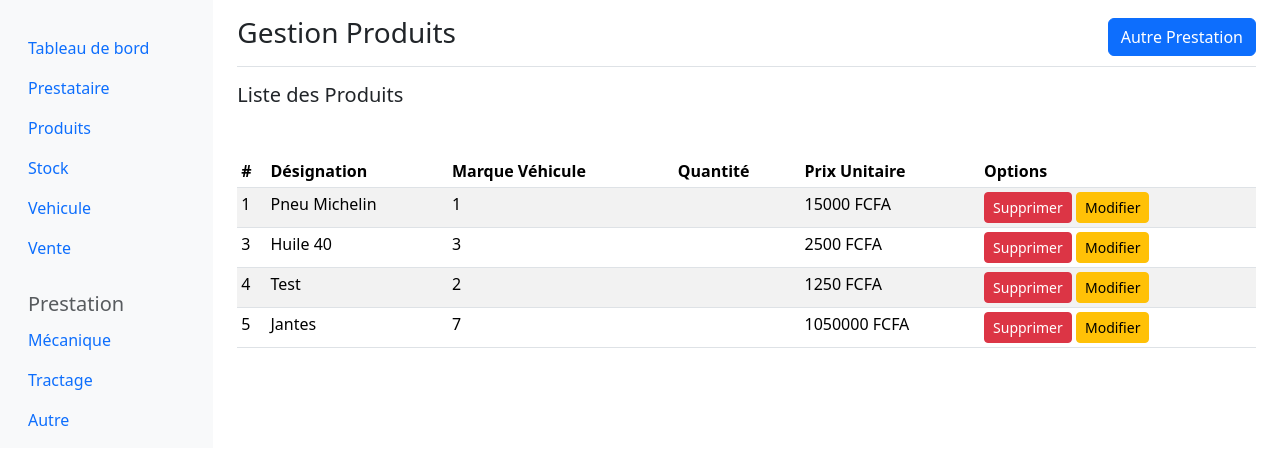
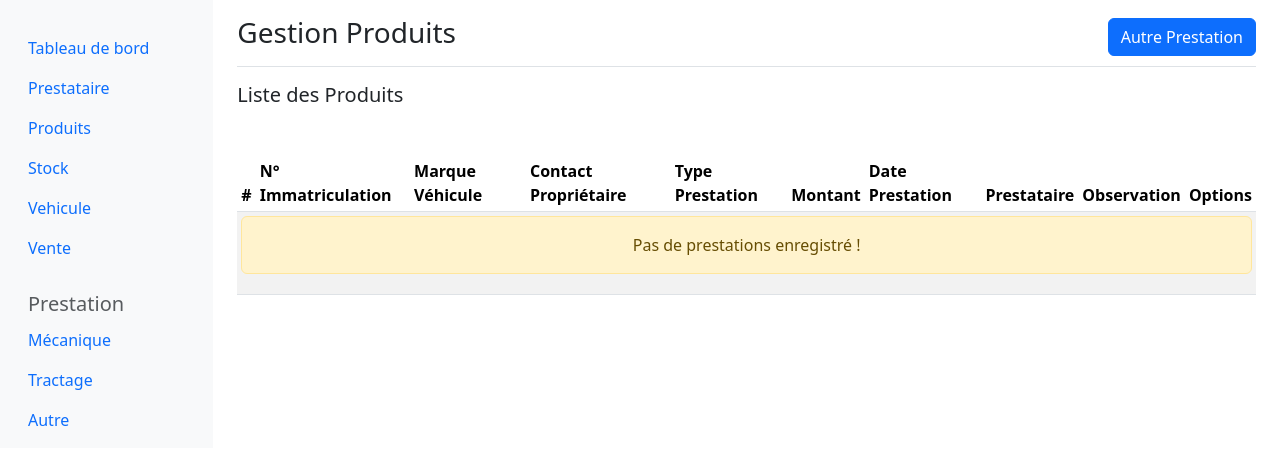
Before and after one commit to NewEldesy/Gestion_, a PHP site: page /prestationA.php in a window 1280 px wide. Shown: the part 56-521 px from the top of the page. Run offline with PHP 8.4, Linux system fonts and the light colour scheme; data comes from the database, SQL or seed files in the repository; both versions use the stored data as it was after the commit; data that the repository does not hold is empty.

Commit message:
03/11/2024 Autre Prestation

```diff
--- a/model.php
+++ b/model.php
@@ -91,6 +91,22 @@ function addPT($data) {
     $stmt->bindValue(':prestataire', $data['prestataire'], PDO::PARAM_STR); $stmt->bindValue(':observation', $data['observation'], PDO::PARAM_STR);
     $stmt->execute();
 }
+function addPA($data) {
+    if (!is_array($data) || !isset($data['num_immatriculation']) || !isset($data['vehicule']) || !isset($data['montant']) || !isset($data['contact_proprietaire']) || !isset($data['date_entree'])
+        || !isset($data['type_prestation']) || !isset($data['prestataire']) || !isset($data['observation'])) {
+        throw new InvalidArgumentException("Invalid data provided for addPrestionT.");
+    }
+
+    $database = dbConnect();
+    $query = "INSERT INTO AutreP (num_immatriculation, vehicule, contact_proprietaire, type_prestation, montant, date_entree, prestataire, observation)
+        VALUES (:num_immatriculation, :vehicule, :contact_proprietaire, :type_prestation, :montant, :date_entree, :prestataire, :observation)";
+    $stmt = $database->prepare($query);
+    $stmt->bindValue(':num_immatriculation', $data['num_immatriculation'], PDO::PARAM_STR); $stmt->bindValue(':vehicule', $data['vehicule'], PDO::PARAM_STR);
+    $stmt->bindValue(':montant', $data['montant'], PDO::PARAM_STR); $stmt->bindValue(':contact_proprietaire', $data['contact_proprietaire'], PDO::PARAM_STR);
+    $stmt->bindValue(':date_entree', $data['date_entree'], PDO::PARAM_STR); $stmt->bindValue(':type_prestation', $data['type_prestation'], PDO::PARAM_STR);
+    $stmt->bindValue(':prestataire', $data['prestataire'], PDO::PARAM_STR); $stmt->bindValue(':observation', $data['observation'], PDO::PARAM_STR);
+    $stmt->execute();
+}
 function updatePrestataire($data){
     $database = dbConnect();
 
@@ -128,9 +144,23 @@ function updatePT($data) {
     $stmt->bindValue(':prestataire', $data['prestataire'], PDO::PARAM_STR); $stmt->bindValue(':observation', $data['observation'], PDO::PARAM_STR);
     $stmt->execute();
 }
+function updatePA($data) {
+    $database = dbConnect();
+
+    $query = "UPDATE AutreP SET num_immatriculation=:num_immatriculation, vehicule=:vehicule, contact_proprietaire=:contact_proprietaire, type_prestation=:type_prestation,
+        montant=:montant, date_entree=:date_entree, prestataire=:prestataire, observation=:observation WHERE id = :id";
+    $stmt = $database->prepare($query);
+    $stmt->bindValue(':id', $data['id'], PDO::PARAM_INT);
+    $stmt->bindValue(':num_immatriculation', $data['num_immatriculation'], PDO::PARAM_STR); $stmt->bindValue(':vehicule', $data['vehicule'], PDO::PARAM_STR);
+    $stmt->bindValue(':montant', $data['montant'], PDO::PARAM_STR); $stmt->bindValue(':contact_proprietaire', $data['contact_proprietaire'], PDO::PARAM_STR);
+    $stmt->bindValue(':date_entree', $data['date_entree'], PDO::PARAM_STR); $stmt->bindValue(':type_prestation', $data['type_prestation'], PDO::PARAM_STR);
+    $stmt->bindValue(':prestataire', $data['prestataire'], PDO::PARAM_STR); $stmt->bindValue(':observation', $data['observation'], PDO::PARAM_STR);
+    $stmt->execute();
+}
 function removePrestataire($id) { deleteRecord('prestataire', 'id', $id); }
 function removePM($id) { deleteRecord('Mecaniques', 'id', $id); }
 function removePT($id) { deleteRecord('Tractage', 'id', $id); }
+function removePA($id) { deleteRecord('AutreP', 'id', $id); }
 // Prestataire function
 // Produits function
 function addProduit($data) {
--- a/prestationA.php
+++ b/prestationA.php
@@ -4,11 +4,12 @@ include_once('model.php');
 $database = dbConnect();
 
 // Récupérer tous les véhicules depuis la base de données
-$stmt = $database->query("SELECT * FROM produits");
-$Produits = $stmt->fetchAll(PDO::FETCH_ASSOC);
-
-// Initialisation des variables pour le modal de modification
-$categorie = ['nom' => ''];
+$stmt = $database->prepare("SELECT a.id, a.num_immatriculation, a.vehicule, a.contact_proprietaire, a.type_prestation, a.montant, a.date_entree,
+    a.prestataire, a.observation, v.nom AS vehicule_nom, p.nom AS prestataire_nom, p.prenom AS prestataire_prenom FROM AutreP a
+    LEFT JOIN vehicule v ON a.vehicule = v.id
+    LEFT JOIN prestataire p ON a.prestataire = p.id");
+$stmt->execute();
+$PAS = $stmt->fetchAll(PDO::FETCH_ASSOC);
 ?>
 
 <main role="main" class="col-md-9 ml-sm-auto col-lg-10 pt-3 px-4">
@@ -29,31 +30,39 @@ $categorie = ['nom' => ''];
                 <thead>
                     <tr>
                         <th>#</th>
-                        <th>Désignation</th>
+                        <th>N° Immatriculation</th>
                         <th>Marque Véhicule</th>
-                        <th>Quantité</th>
-                        <th>Prix Unitaire</th>
+                        <th>Contact Propriétaire</th>
+                        <th>Type Prestation</th>
+                        <th>Montant</th>
+                        <th>Date Prestation</th>
+                        <th>Prestataire</th>
+                        <th>Observation</th>
                         <th>Options</th>
                     </tr>
                 </thead>
                 <tbody>
-                    <?php if (!empty($Produits)) {
-                        foreach ($Produits as $produit) { ?>
+                    <?php if (!empty($PAS)) {
+                        foreach ($PAS as $pa) { ?>
                             <tr>
-                                <td><?=htmlspecialchars($produit['id']);?></td>
-                                <td><?=htmlspecialchars($produit['designation']);?></td>
-                                <td><?=htmlspecialchars($produit['vehicule']);?></td>
-                                <td><?=htmlspecialchars($produit['quantite']);?></td>
-                                <td><?=htmlspecialchars($produit['pu']);?> FCFA</td>
+                                <td><?=htmlspecialchars($pa['id']);?></td>
+                                <td><?=htmlspecialchars($pa['num_immatriculation']);?></td>
+                                <td><?=htmlspecialchars($pa['vehicule_nom']);?></td>
+                                <td><?=htmlspecialchars($pa['contact_proprietaire']);?></td>
+                                <td><?=htmlspecialchars($pa['type_prestation']);?></td>
+                                <td><?=htmlspecialchars($pa['montant']);?> FCFA</td>
+                                <td><?=htmlspecialchars($pa['date_entree']);?></td>
+                                <td><?=htmlspecialchars($pa['prestataire_nom']);?> <?=htmlspecialchars($pa['prestataire_prenom']);?></td>
+                                <td><?=htmlspecialchars($pa['observation']);?></td>
                                 <td>
-                                    <a href="vehicule_delete.php?id=<?=htmlspecialchars($produit['id']);?>" class="btn btn-sm btn-danger">Supprimer</a>
-                                    <a href="#" class="btn btn-sm btn-warning" data-bs-toggle="modal" data-bs-target="#exampleModalMaj" data-id="<?=$produit['id'];?>" data-designation="<?=htmlspecialchars($produit['designation']);?>" data-vehicule="<?=htmlspecialchars($produit['vehicule']);?>" data-quantite="<?=htmlspecialchars($produit['quantite']);?>" data-prixunitaire="<?=htmlspecialchars($produit['pu']);?>">Modifier</a>
+                                    <a href="prestationA_delete.php?id=<?=htmlspecialchars($pa['id']);?>" class="btn btn-sm btn-danger">Supprimer</a>
+                                    <a href="#" class="btn btn-sm btn-warning" data-bs-toggle="modal" data-bs-target="#exampleModalMaj" data-id="<?=$pa['id'];?>" data-num_immatriculation="<?=htmlspecialchars($pa['num_immatriculation']);?>" data-vehicule="<?=htmlspecialchars($pa['vehicule']);?>" data-contact_proprietaire="<?=htmlspecialchars($pa['contact_proprietaire']);?>" data-type_prestation="<?=htmlspecialchars($pa['type_prestation']);?>" data-montant="<?=htmlspecialchars($pa['montant']);?>" data-date_entree="<?=htmlspecialchars($pa['date_entree']);?>" data-prestataire="<?=htmlspecialchars($pa['prestataire']);?>" data-observation="<?=htmlspecialchars($pa['observation']);?>">Modifier</a>
                                 </td>
                             </tr>
                         <?php }
                     } else { ?>
                         <tr>
-                            <td colspan="9" class="text-center">
+                            <td colspan="10" class="text-center">
                                 <div class="alert alert-warning" role="alert">
                                     Pas de prestations enregistré !
                                 </div>
@@ -75,26 +84,56 @@ $categorie = ['nom' => ''];
                 <button type="button" class="btn-close" data-bs-dismiss="modal" aria-label="Close"></button>
             </div>
             <div class="modal-body">
-                <form action="vehicule_add.php" method="POST">
+                <form action="prestationA_add.php" method="POST">
                     <div class="mb-3">
-                        <label for="deignation" class="form-label">Désignation</label>
-                        <input type="text" class="form-control" id="deignation" name="deignation" required>
-                        <br>
+                        <label for="num_immatriculation" class="form-label">N° Immatriculation</label>
+                        <input type="text" class="form-control" id="num_immatriculation" name="num_immatriculation" required>
+                    </div>
+                    <div class="mb-3">
                         <label for="vehicule" class="form-label">Marque Véhicule</label>
-                        <input type="text" class="form-control" id="vehicule" name="vehicule" required>
-                        <div class="invalid-feedback">Veuillez renseigner le nom du véhicule.</div>
-                        <br>
-                        <label for="quantite" class="form-label">Quantité Produit</label>
-                        <input type="text" class="form-control" id="quantite" name="quantite" required>
-                        <div class="invalid-feedback">Veuillez renseigner le nom du véhicule.</div>
-                        <br>
-                        <label for="pu" class="form-label">Prix Unitaire</label>
-                        <input type="text" class="form-control" id="pu" name="pu" required>
-                        <div class="invalid-feedback">Veuillez renseigner les champs.</div>
+                        <select id="vehicule" name="vehicule" class="form-select">
+                            <option value="">Sélectionnez un Vehicule</option>
+                            <?php
+                                $vehicules = getVehicule();
+                                foreach($vehicules as $vehicule) {
+                            ?>
+                            <option value="<?=$vehicule['id'];?>"><?=$vehicule['nom'];?></option>
+                            <?php } ?>
+                        </select>
                     </div>
-                    <div class="modal-footer">
-                        <button type="submit" class="btn btn-primary">Ajouter</button>
+                    <div class="mb-3">
+                        <label for="contact_proprietaire" class="form-label">Contact Propriétaire</label>
+                        <input type="text" class="form-control" id="contact_proprietaire" name="contact_proprietaire" required>
                     </div>
+                    <div class="mb-3">
+                        <label for="type_prestation" class="form-label">Type Prestation</label>
+                        <input type="text" class="form-control" id="type_prestation" name="type_prestation" required>
+                    </div>
+                    <div class="mb-3">
+                        <label for="montant" class="form-label">Montant</label>
+                        <input type="number" class="form-control" id="montant" name="montant" required>
+                    </div>
+                    <div class="mb-3">
+                        <label for="date_entree" class="form-label">Date Prestation</label>
+                        <input type="date" class="form-control" id="date_entree" name="date_entree" required>
+                    </div>
+                    <div class="mb-3">
+                        <label for="prestataire" class="form-label">Prestataire</label>
+                        <select id="prestataire" name="prestataire" class="form-select">
+                            <option value="">Sélectionnez un Prestataire</option>
+                            <?php
+                                $vehicules = getPrestataire();
+                                foreach($vehicules as $vehicule) {
+                            ?>
+                            <option value="<?=$vehicule['id'];?>"><?=$vehicule['nom'];?> <?=$vehicule['prenom'];?></option>
+                            <?php } ?>
+                        </select>
+                    </div>
+                    <div class="mb-3">
+                        <label for="observation" class="form-label">Observation</label>
+                        <textarea class="form-control" id="observation" name="observation" rows="3" required></textarea>
+                    </div>
+                    <button type="submit" class="btn btn-primary">Ajouter</button>
                 </form>
             </div>
         </div>
@@ -111,23 +150,55 @@ $categorie = ['nom' => ''];
                 <button type="button" class="btn-close" data-bs-dismiss="modal" aria-label="Close"></button>
             </div>
             <div class="modal-body">
-                <form action="vehicule_update.php" method="POST">
-                    <input type="hidden" name="id" id="produit_id">
+                <form action="prestationA_update.php" method="POST">
+                    <input type="hidden" name="id" id="PA_id">
                     <div class="mb-3">
-                        <label for="designation" class="form-label">Designation</label>
-                        <input type="text" class="form-control" id="produit_designation" name="designation" required>
+                        <label for="num_immatriculation" class="form-label">N° Immatriculation</label>
+                        <input type="text" class="form-control" id="PA_num_immatriculation" name="num_immatriculation" required>
                     </div>
                     <div class="mb-3">
                         <label for="vehicule" class="form-label">Marque Véhicule</label>
-                        <input type="text" class="form-control" id="produit_vehicule" name="vehicule" required>
+                        <select id="PA_vehicule" name="vehicule" class="form-select">
+                            <option value="">Sélectionnez un Vehicule</option>
+                            <?php
+                                $vehicules = getVehicule();
+                                foreach($vehicules as $vehicule) {
+                            ?>
+                            <option value="<?=$vehicule['id'];?>"><?=$vehicule['nom'];?></option>
+                            <?php } ?>
+                        </select>
                     </div>
                     <div class="mb-3">
-                        <label for="quantite" class="form-label">Quantité</label>
-                        <input type="number" class="form-control" id="produit_quantite" name="quantite" required>
+                        <label for="contact_proprietaire" class="form-label">Contact Propriétaire</label>
+                        <input type="text" class="form-control" id="PA_contact_proprietaire" name="contact_proprietaire" required>
                     </div>
                     <div class="mb-3">
-                        <label for="prixunitaire" class="form-label">Prix Unitaire</label>
-                        <input type="text" class="form-control" id="produit_prixunitaire" name="prixunitaire" required>
+                        <label for="type_prestation" class="form-label">Type Prestation</label>
+                        <input type="text" class="form-control" id="PA_type_prestation" name="type_prestation" required>
+                    </div>
+                    <div class="mb-3">
+                        <label for="montant" class="form-label">Montant</label>
+                        <input type="number" class="form-control" id="PA_montant" name="montant" required>
+                    </div>
+                    <div class="mb-3">
+                        <label for="date_entree" class="form-label">Date Prestation</label>
+                        <input type="date" class="form-control" id="PA_date_entree" name="date_entree" required>
+                    </div>
+                    <div class="mb-3">
+                        <label for="prestataire" class="form-label">Prestataire</label>
+                        <select id="PA_prestataire" name="prestataire" class="form-select">
+                            <option value="">Sélectionnez un Prestataire</option>
+                            <?php
+                                $vehicules = getPrestataire();
+                                foreach($vehicules as $vehicule) {
+                            ?>
+                            <option value="<?=$vehicule['id'];?>"><?=$vehicule['nom'];?> <?=$vehicule['prenom'];?></option>
+                            <?php } ?>
+                        </select>
+                    </div>
+                    <div class="mb-3">
+                        <label for="observation" class="form-label">Observation</label>
+                        <textarea class="form-control" id="PA_observation" name="observation" rows="3" required></textarea>
                     </div>
                     <button type="submit" class="btn btn-primary">Modifier</button>
                 </form>
@@ -146,16 +217,24 @@ $categorie = ['nom' => ''];
     exampleModalMaj.addEventListener('show.bs.modal', function (event) {
         var button = event.relatedTarget;
         var id = button.getAttribute('data-id');
-        var designation = button.getAttribute('data-designation');
+        var num_immatriculation = button.getAttribute('data-num_immatriculation');
         var vehicule = button.getAttribute('data-vehicule');
-        var quantite = button.getAttribute('data-quantite');
-        var prixunitaire = button.getAttribute('data-prixunitaire');
+        var contact_proprietaire = button.getAttribute('data-contact_proprietaire');
+        var type_prestation = button.getAttribute('data-type_prestation');
+        var montant = button.getAttribute('data-montant');
+        var date_entree = button.getAttribute('data-date_entree');
+        var prestataire = button.getAttribute('data-prestataire');
+        var observation = button.getAttribute('data-observation');
 
         // Remplir les champs cachés et visibles
-        document.getElementById('produit_id').value = id;
-        document.getElementById('produit_designation').value = designation;
-        document.getElementById('produit_vehicule').value = vehicule;
-        document.getElementById('produit_quantite').value = quantite;
-        document.getElementById('produit_prixunitaire').value = prixunitaire;
+        document.getElementById('PA_id').value = id;
+        document.getElementById('PA_num_immatriculation').value = num_immatriculation;
+        document.getElementById('PA_vehicule').value = vehicule;
+        document.getElementById('PA_contact_proprietaire').value = contact_proprietaire;
+        document.getElementById('PA_type_prestation').value = type_prestation;
+        document.getElementById('PA_montant').value = montant;
+        document.getElementById('PA_date_entree').value = date_entree;
+        document.getElementById('PA_prestataire').value = prestataire;
+        document.getElementById('PA_observation').value = observation;
     });
 </script>
```
Also changed, not shown: prestationA_add.php (added, +34 -0 lines), prestationA_delete.php (added, +13 -0 lines), prestationA_update.php (added, +27 -0 lines), BDD/Gestion.db.
